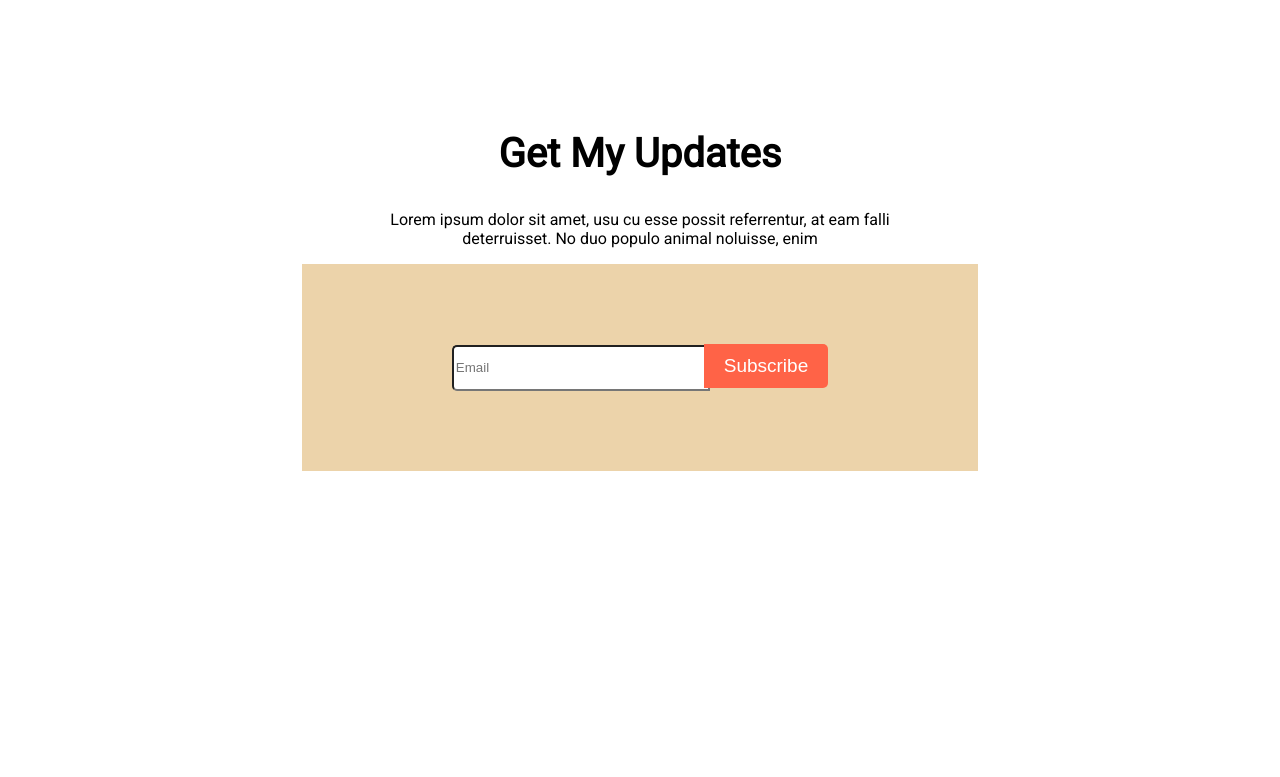
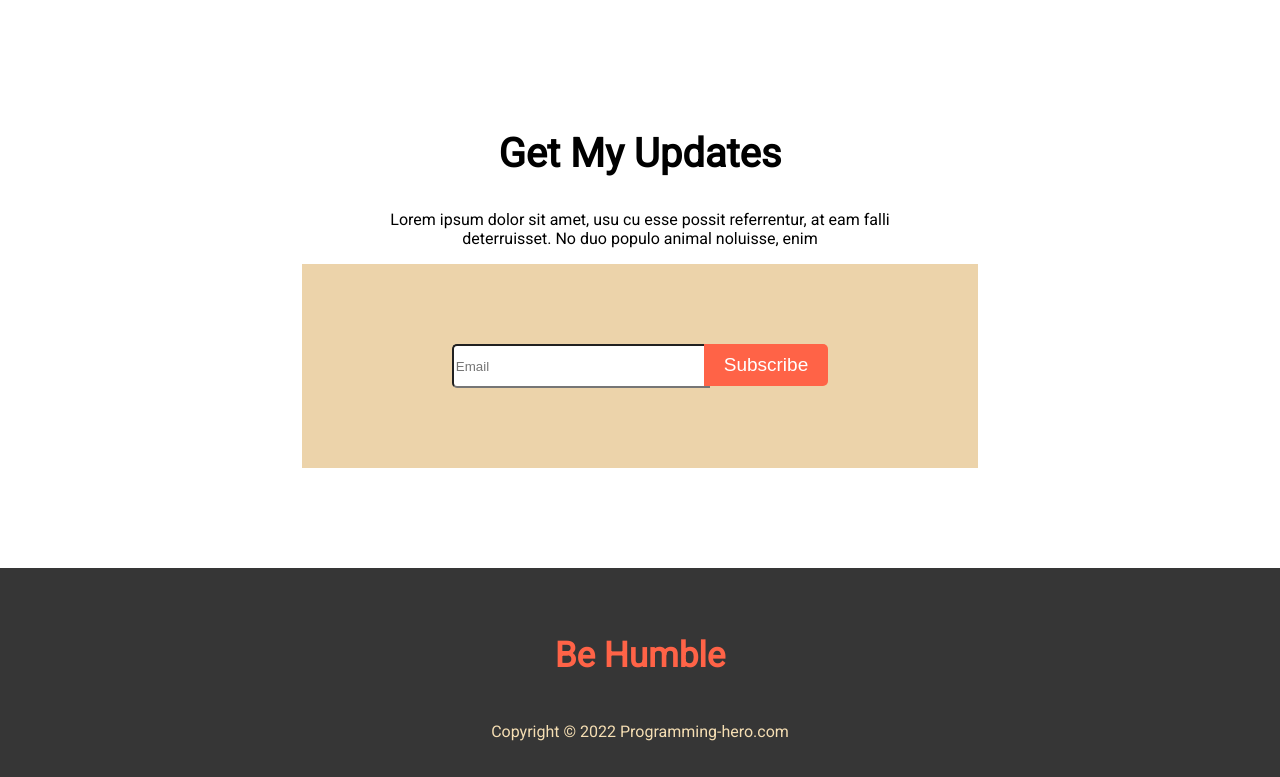
Before and after one commit to Rasheduzzaman63/donate-today, a plain HTML site: page index.html in a window 1280 px wide. Shown: the part 1678-2455 px from the top of the page. Before the commit the page ends 2199 px from the top, so only its background shows below. Drawn offline with Linux system fonts and the light colour scheme.

Commit message:
footer section updated

```diff
--- a/index.html
+++ b/index.html
@@ -15,7 +15,7 @@
         <div class="banner-conatiner">
             <h1>Let’s Help Those Who Are <br> More In Need</h1>
             <p>The honourable Prime Minister of Bangladesh and high officials visited <br>the flood-affected areas to   expedite the humanitarian assistance<br> operations and to provide guidance to the local Disaster<br> Management Committee.</p>
-            <a class="order-link" href="www.youtube.com">Donate Now</a>
+            <a class="order-link" href="https://www.youtube.com/">Donate Now</a>
         </div>
     </section>
     <section class="donate-section">
@@ -97,5 +97,9 @@
             </form>
         </div>
     </section>
+    <footer>
+        <h4>Be Humble</h4>
+        <p>Copyright © 2022 Programming-hero.com</p>
+    </footer>
 </body>
 </html>
--- a/style.css
+++ b/style.css
@@ -111,7 +111,7 @@ h2{
 }
 .update-section{
     text-align: center;
-    padding-bottom: 50px;
+    padding-bottom: 100px;
 }
 .form-div{
     display: flex;
@@ -119,7 +119,7 @@ h2{
     justify-content: center;
 }
 input{
-    height: 40px;
+    height: 38px;
     width: 250px;
     border-bottom-left-radius: 5px;
     border-top-left-radius: 5px;
@@ -127,14 +127,28 @@ input{
 .subscribe-btn{
     background-color: tomato;
     border: none;
-    padding: 11px 20px;
+    padding: 10px 20px;
     font-size: 19px;
     color:white;
     border-top-right-radius: 5px;
     border-bottom-right-radius: 5px;
     margin-left:-10px;
+    margin-top: -25px;
 }
 form{
     background-color: rgba(214, 158, 68, 0.456);
     padding: 80px 150px;
 }
+footer{
+    background-color: rgba(0, 0, 0, 0.787);
+    text-align: center;
+    padding: 20px 0;
+}
+footer h4{
+    font-size: 35px;
+    color:tomato;
+    font-weight: 700;
+}
+footer p{
+    color:wheat;
+}
```
